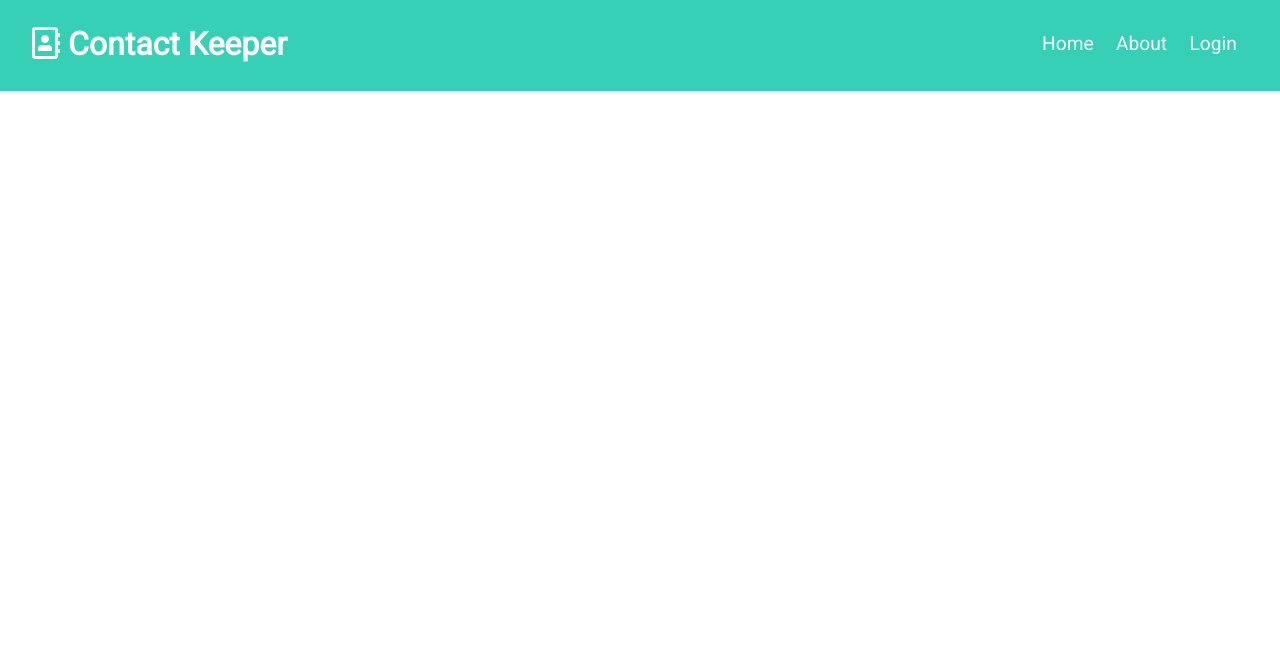
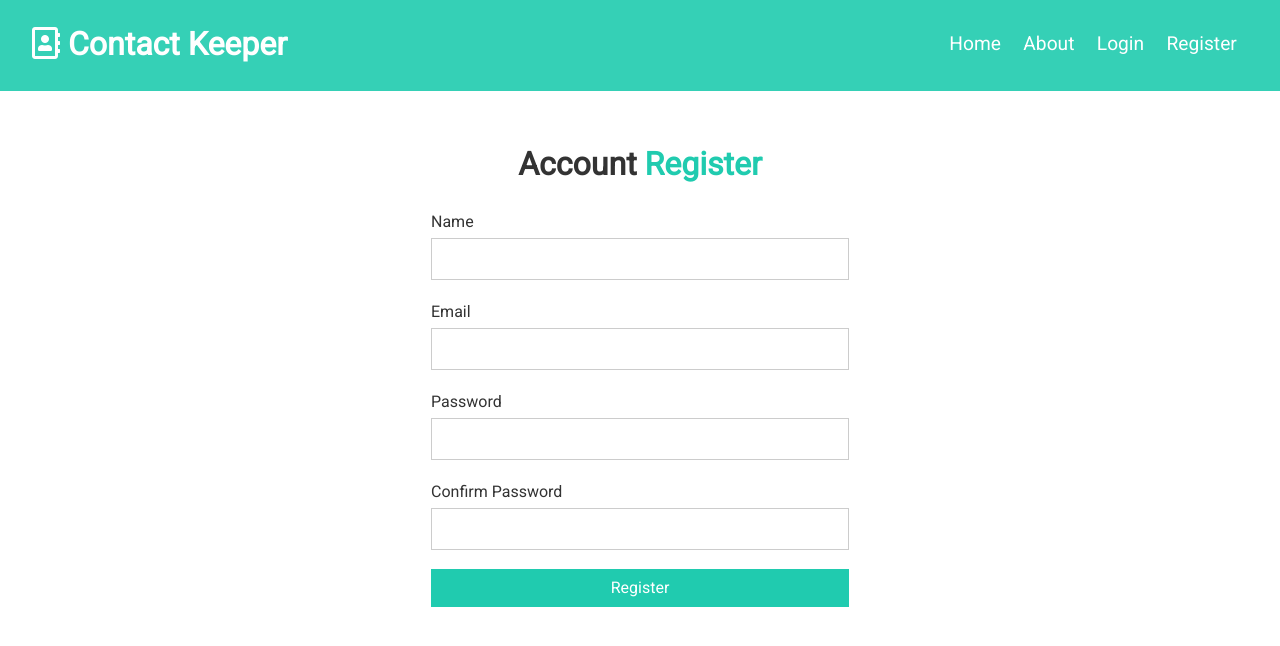
Before and after one commit to kingasadowska/ContactsApp, a React (Create React App) app in the folder client/: page /register in a window 1280 px wide. Shown: the top 646 px of the page. Built offline with nearby package versions, Linux system fonts and the light colour scheme.

Commit message:
Add alert component, state, context

```diff
--- a/client/src/App.js
+++ b/client/src/App.js
@@ -5,24 +5,34 @@ import Home from './components/views/Home/Home';
 import About from './components/views/About/About';
 import ContactState from './context/contact/ContactState';
 import Login from './components/auth/Login';
+import Register from './components/auth/Register';
+import AuthState from './context/auth/AuthState';
+import Alerts from './components/common/Alerts/Alerts';
+import AlertState from './context/alert/AlertState';
 import './App.css';
 
 const App = () => {
   return (
+    <AuthState>
       <ContactState>
+        <AlertState>
           <Router>
             <Fragment>
               <Navbar />
               <div className='container'>
+                <Alerts />
                   <Switch>
                     <Route exact path='/' component={Home} />
                     <Route exact path='/about' component={About} />
                     <Route exact path='/login' component={Login} />
+                    <Route exact path='/register' component={Register} />
                   </Switch>
               </div>
             </Fragment>
           </Router>
+        </AlertState>
     </ContactState>
+    </AuthState>
   );
 };
 
--- /dev/null
+++ b/client/src/components/auth/Register.js
@@ -0,0 +1,89 @@
+import React, { useState, useContext } from 'react';
+import AlertContext from '../../context/alert/alertContext';
+
+const Register = () => {
+  const alertContext = useContext(AlertContext);
+
+  const { setAlert } = alertContext;
+
+  const [user, setUser] = useState({
+    name: '',
+    email: '',
+    password: '',
+    passwordConfirm: ''
+  });
+
+  const { name, email, password, passwordConfirm } = user;
+
+  const onChange = e => setUser({ ...user, [e.target.name]: e.target.value });
+
+  const onSubmit = e => {
+    e.preventDefault();
+    if (name === '' || email === '' || password === '') {
+      setAlert('Please fill all fields', 'danger');
+    } else if (password !== passwordConfirm) {
+      setAlert('Passwords are different!', 'danger');
+    } else {
+      console.log('Register submit');
+    }
+  };
+
+  return (
+    <div className='form-container'>
+      <h1>
+        Account <span className='text-primary'>Register</span>
+      </h1>
+      <form onSubmit={onSubmit}>
+        <div className='form-group'>
+          <label htmlFor='name'>Name</label>
+          <input
+            type='text'
+            name='name'
+            value={name}
+            onChange={onChange}
+            required
+          />
+        </div>
+        <div className='form-group'>
+          <label htmlFor='email'>Email</label>
+          <input
+            type='email'
+            name='email'
+            value={email}
+            onChange={onChange}
+            required
+          />
+        </div>
+        <div className='form-group'>
+          <label htmlFor='password'>Password</label>
+          <input
+            type='password'
+            name='password'
+            value={password}
+            onChange={onChange}
+            required
+            minLength='5'
+          />
+        </div>
+        <div className='form-group'>
+          <label htmlFor='passwordConfirm'>Confirm Password</label>
+          <input
+            type='password'
+            name='passwordConfirm'
+            value={passwordConfirm}
+            onChange={onChange}
+            required
+            minLength='5'
+          />
+        </div>
+        <input
+          type='submit'
+          value='Register'
+          className='btn btn-primary btn-block'
+        />
+      </form>
+    </div>
+  );
+};
+
+export default Register;
--- /dev/null
+++ b/client/src/components/common/Alerts/Alerts.js
@@ -0,0 +1,17 @@
+import React, { useContext } from 'react';
+import AlertContext from '../../../context/alert/alertContext';
+
+const Alerts = () => {
+  const alertContext = useContext(AlertContext);
+
+  return (
+    alertContext.alerts.length > 0 &&
+    alertContext.alerts.map(alert => (
+      <div key={alert.id} className={`alert alert-${alert.type}`}>
+        <i className='fas fa-info-circle' /> {alert.msg}
+      </div>
+    ))
+  );
+};
+
+export default Alerts;
--- a/client/src/components/common/Navbar/Navbar.js
+++ b/client/src/components/common/Navbar/Navbar.js
@@ -19,6 +19,9 @@ const Navbar = ({ title, icon }) => {
         <li>
           <Link to='/login'>Login</Link>
         </li>
+        <li>
+          <Link to='/register'>Register</Link>
+        </li>
       </ul>
     </div>
   );
--- a/client/src/context/actions/actionTypes.js
+++ b/client/src/context/actions/actionTypes.js
@@ -12,3 +12,5 @@ export const LOGIN_SUCCESS = 'LOGIN_SUCCESS';
 export const LOGIN_FAIL = 'LOGIN_FAIL';
 export const LOGOUT = 'LOGOUT';
 export const CLEAR_ERRORS = 'CLEAR_ERRORS';
+export const SET_ALERT = 'SET_ALERT';
+export const REMOVE_ALERT = 'REMOVE_ALERT';
--- /dev/null
+++ b/client/src/context/alert/AlertState.js
@@ -0,0 +1,34 @@
+import React, { useReducer } from 'react';
+import uuid from 'uuid';
+import AlertContext from './alertContext';
+import alertReducer from './alertReducer';
+import { SET_ALERT, REMOVE_ALERT } from '../actions/actionTypes';
+
+const AlertState = props => {
+  const initialState = [];
+
+  const [state, dispatch] = useReducer(alertReducer, initialState);
+
+  const setAlert = (msg, type, timeout = 3000) => {
+    const id = uuid.v4();
+    dispatch({
+      type: SET_ALERT,
+      payload: { msg, type, id }
+    });
+
+    setTimeout(() => dispatch({ type: REMOVE_ALERT, payload: id }), timeout);
+  };
+
+  return (
+    <AlertContext.Provider
+      value={{
+        alerts: state,
+        setAlert
+      }}
+    >
+      {props.children}
+    </AlertContext.Provider>
+  );
+};
+
+export default AlertState;
--- /dev/null
+++ b/client/src/context/alert/alertContext.js
@@ -0,0 +1,5 @@
+import { createContext } from 'react';
+
+const alertContext = createContext();
+
+export default alertContext;
--- /dev/null
+++ b/client/src/context/alert/alertReducer.js
@@ -0,0 +1,12 @@
+import { SET_ALERT, REMOVE_ALERT } from '../actions/actionTypes';
+
+export default (state, action) => {
+  switch (action.type) {
+    case SET_ALERT:
+      return [...state, action.payload];
+    case REMOVE_ALERT:
+      return state.filter(alert => alert.id !== action.payload);
+    default:
+      return state;
+  }
+};
```
Also changed, not shown: client/src/context/auth/AuthState.js (+0 -10 lines). Lines whose indentation alone changed are shown as unchanged.
